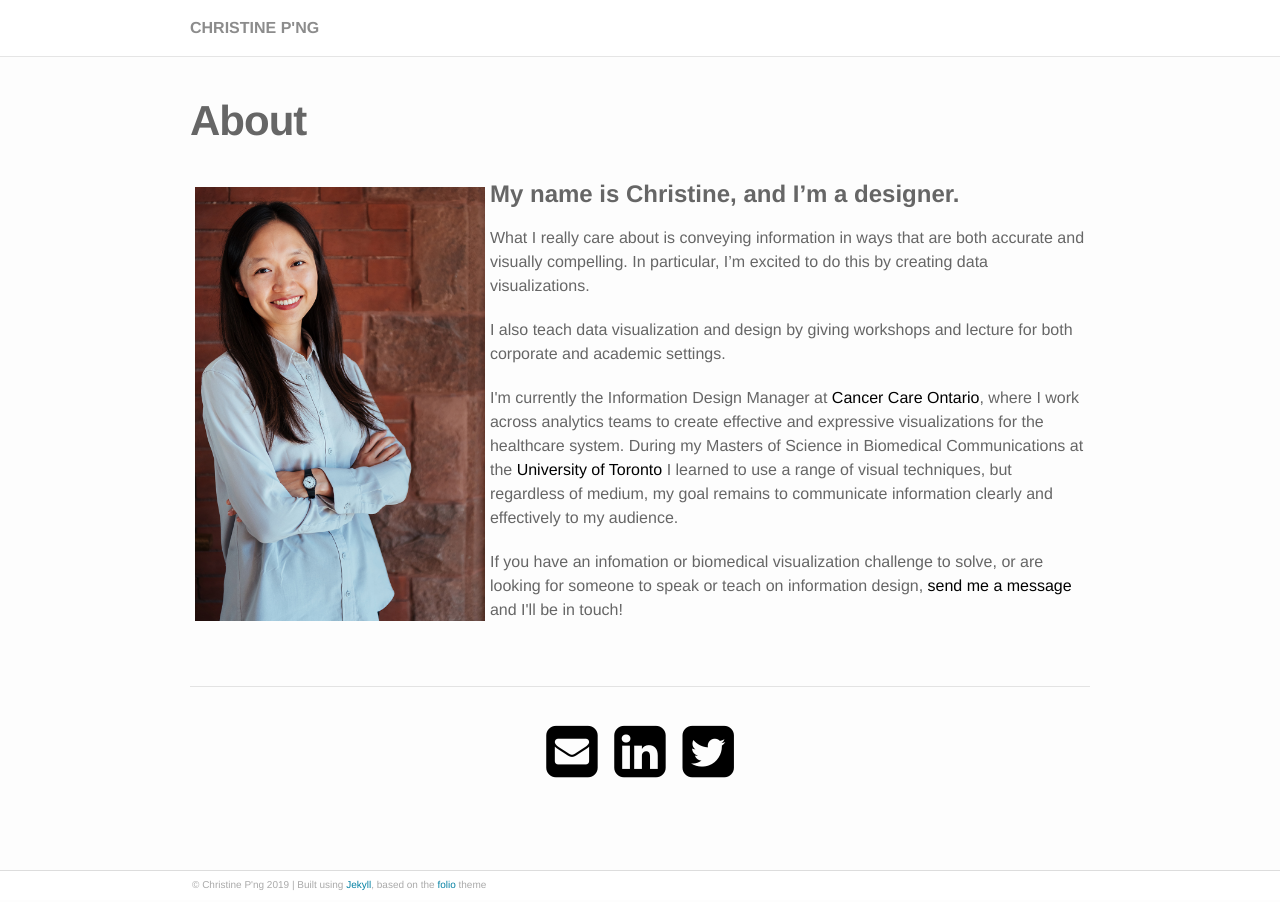
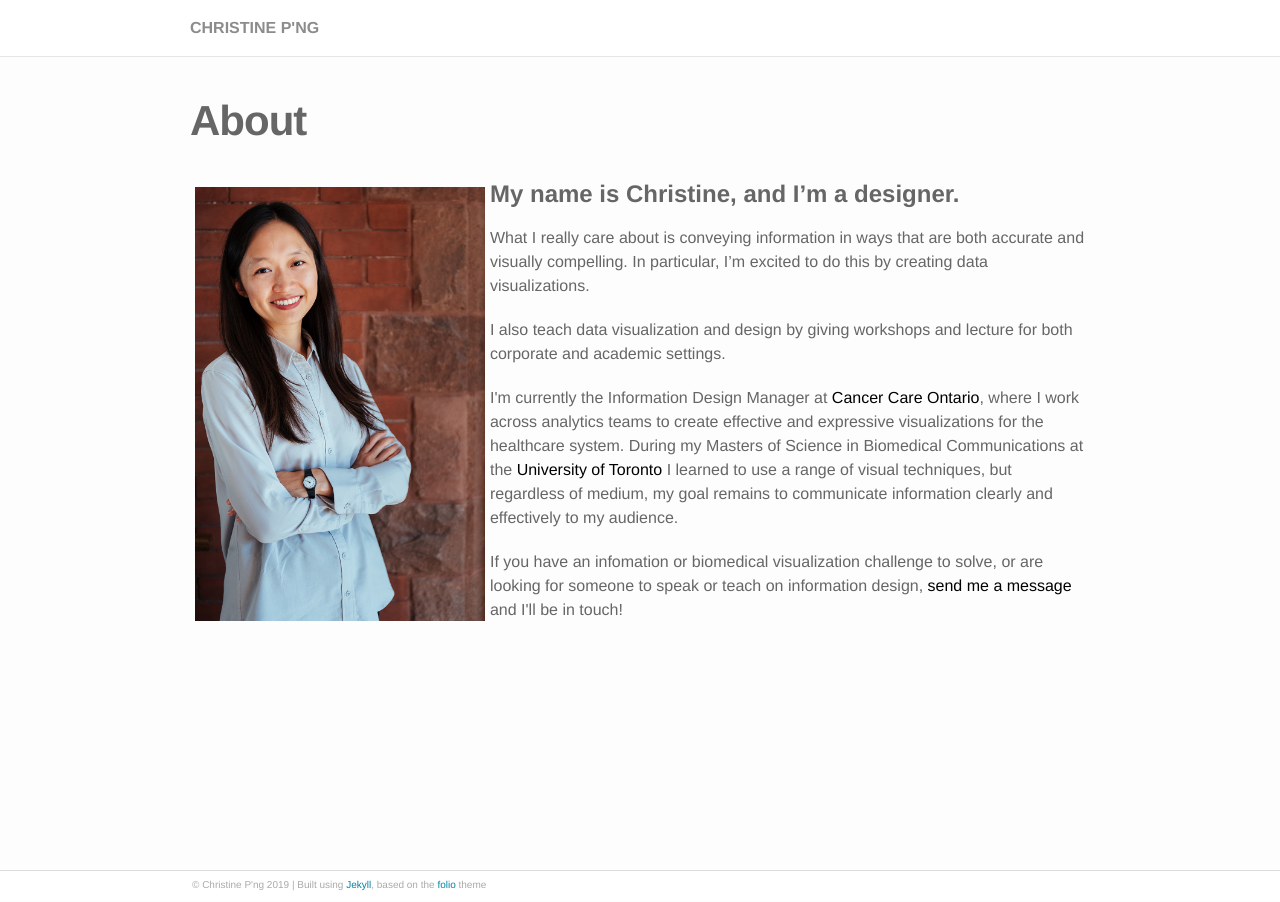
Before and after one commit to chspng/christinepng.ca, a Jekyll site: the page built from 3_about.md, in a window 1280 px wide. Built offline with Jekyll 4.4.1, drawn with Linux system fonts in a browser that asks for light colours; nearby versions of some CDN libraries.

```diff
--- a/3_about.md
+++ b/3_about.md
@@ -19,19 +19,3 @@ During my Masters of Science in Biomedical Communications at the <a href="https:
 <p>If you have an infomation or biomedical visualization challenge to solve, or are looking for someone to speak or teach on information design, <a href="mailto:christine.png@mail.utoronto.ca" >send me a message</a> and I'll be in touch!</p>
 
 <p>
-
-
-<br/>
-<hr/>
-<br/>
-<span class="contacticon center">
-	<a href="mailto:christine.png@mail.utoronto.ca"><i class="fa fa-envelope-square "></i></a>
-	<!-- <a href="https://github.com/chspng" target="_blank"><i class="fa fa-github-square"></i></a> -->
-	<a href="https://www.linkedin.com/in/christinepng/" target="_blank"><i class="fa fa-linkedin-square"></i></a>
-	<!-- <a href="http://tumblr.com" target="_blank"><i class="fa fa-tumblr-square"></i></a> -->
-	<a href="https://twitter.com/_christinepng" target="_blank"><i class="fa fa-twitter-square"></i></a>
-</span>
-
-<div class="col three caption">
-	<!-- You can even add a little note about which of these is the best way to reach you. -->
-</div>
```
